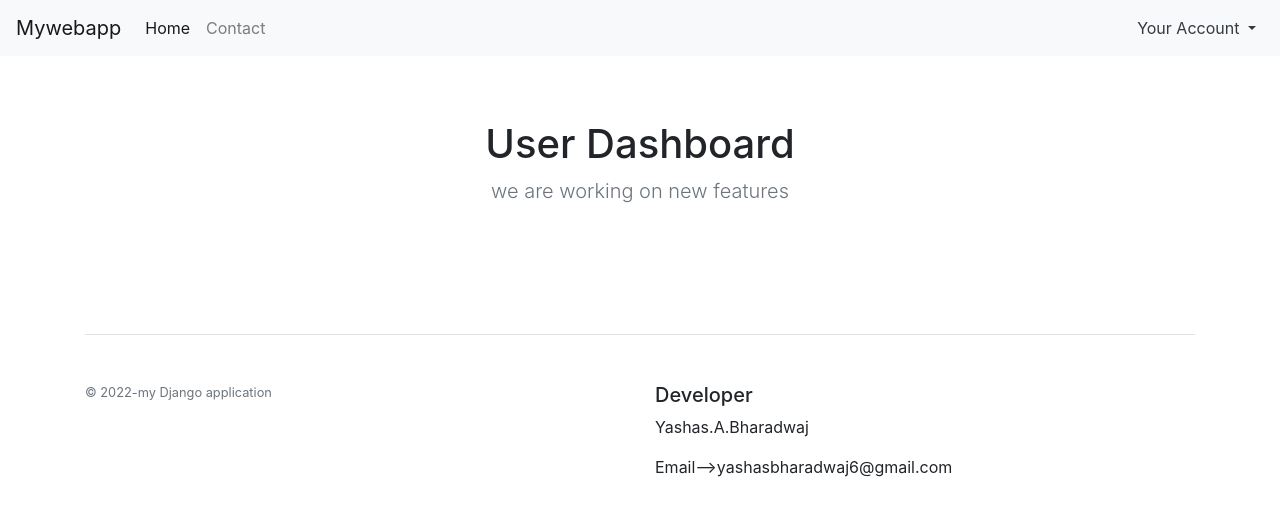
After one commit to yashasbharadwaj1/simmichallenge1, a Django app: page /account/profile/ in a window 1280 px wide. The commit adds this page. Shown: the top 516 px of the page. Run offline with Django 4.2, Linux system fonts and the light colour scheme; the visitor is signed in with stand-in values (Sample User, id 1); some libraries are stand-ins or nearby versions.

Commit message:
first half done

```diff
--- a/1.txt
+++ b/1.txt
@@ -28,3 +28,6 @@ admin ---admin
 define views -->contact app
 define urls---->contact app
 define templates ---> contact app
+define views -->account app
+define urls---->account app
+define templates ---> account app login.html csrf token
--- /dev/null
+++ b/summione/account/urls.py
@@ -0,0 +1,12 @@
+from django.urls import path ,include
+from . import views
+from django.contrib.auth import views as auth_views
+
+app_name='account'
+urlpatterns = [
+    path('login/',auth_views.LoginView.as_view(template_name="account/login.html",),name='login') ,
+    path('logout/',auth_views.LogoutView.as_view(template_name='account/logged_out.html'),name='logout'),
+
+    path('profile/', views.profile, name='profile'),
+
+]
--- a/summione/account/views.py
+++ b/summione/account/views.py
@@ -1,3 +1,10 @@
 from django.shortcuts import render
+from django.contrib.auth.decorators import login_required
+# Create your views here.
 
-# Create your views here.
+
+@login_required
+def profile(request):
+    return render(request,
+                  'account/profile.html',
+                  {'section': 'profile'})
--- a/summione/contact/urls.py
+++ b/summione/contact/urls.py
@@ -3,4 +3,5 @@ from .import views
 app_name='contact'
 urlpatterns=[
    path('',views.home,name='home'),
+   path('contact/',views.contact)
 ]
--- a/summione/summione/settings.py
+++ b/summione/summione/settings.py
@@ -130,3 +130,6 @@ STATIC_URL = 'static/'
 # https://docs.djangoproject.com/en/4.0/ref/settings/#default-auto-field
 
 DEFAULT_AUTO_FIELD = 'django.db.models.BigAutoField'
+LOGIN_REDIRECT_URL = 'account:profile'
+LOGIN_URL = 'account:login'
+LOGOUT_URL = 'account:logout'
--- a/summione/summione/urls.py
+++ b/summione/summione/urls.py
@@ -19,4 +19,5 @@ from django.urls import path,include
 urlpatterns = [
     path('admin/', admin.site.urls),
     path('',include('contact.urls')),
+    path('account/',include('account.urls')),
 ]
--- /dev/null
+++ b/summione/templates/account/logged_out.html
@@ -0,0 +1,3 @@
+<script>
+    window.location.href = '{% url "account:login" %}';
+</script>
--- /dev/null
+++ b/summione/templates/account/profile.html
@@ -0,0 +1,16 @@
+{% extends "../base/base.html" %}
+{% block title %}Profile{% endblock %}
+{% block content %}
+{% include "../base/nav-main.html" %}
+<div class="container">
+    <section class="jumbotron text-center bg-white">
+        <div class="container">
+            <h1>User Dashboard</h1>
+            <p class="lead text-muted">
+                we are working on new features
+
+        </div>
+    </section>
+</div>
+{% include "base/footer.html" %}
+{% endblock %}
--- a/summione/templates/base/nav-main.html
+++ b/summione/templates/base/nav-main.html
@@ -26,7 +26,7 @@
     <ul class="navbar-nav">
         <li class="nav-item dropdown">
             <a class="nav-link dropdown-toggle text-dark" href="#" id="navbarDropdown" role="button"
-                data-toggle="dropdown" aria-haspopup="true" aria-expanded="false">
+                data-toggle="dropdown" aria-haspopup="true" aria-expanded="false">Your Account
             </a>
             <div class="dropdown-menu dropdown-menu-right" aria-labelledby="navbarDropdown">
 
@@ -40,7 +40,7 @@
     </ul>
     {% else %}
     <nav>
-        <a class="p-2 text-dark" href="{% url "account:register" %}">Register</a>
+
         <a class="p-2 text-dark" href="{% url "account:login" %}">Login</a>
     </nav>
     {% endif %}
```
Also changed, not shown: summione/contact/views.py (+5 -3 lines), summione/templates/account/login.html (added, +16 -0 lines), summione/templates/contact/home.html (added, +9 -0 lines), summione/templates/contact/index.html (+26 -7 lines), summione/account/forms.py (added).
